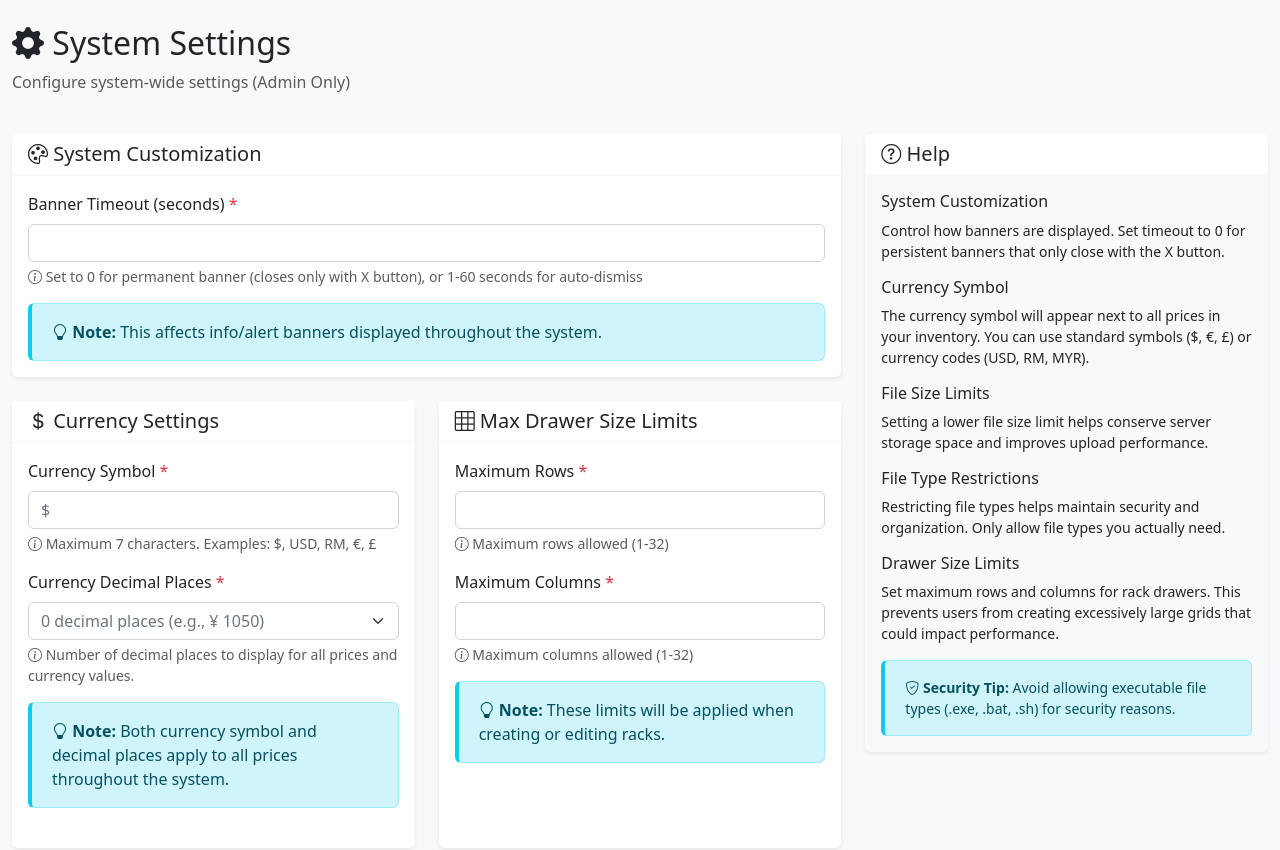
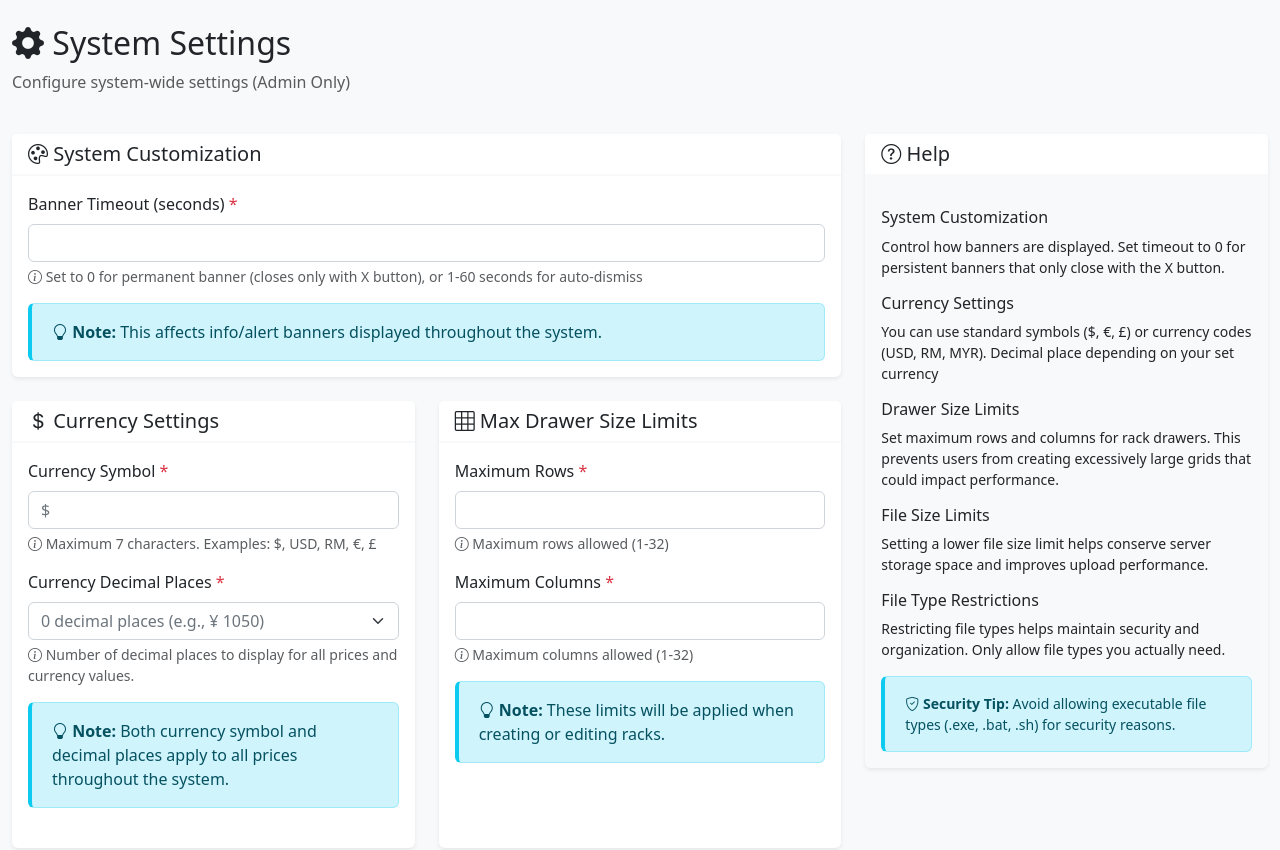
Before and after one commit to officialdanielamani/ElectroManager, a Python web app: template templates/settings_system.html in a window 1280 px wide. Shown: the top 850 px of the page. Run offline with Jinja, Linux system fonts and the light colour scheme; the template is opened without the code that fills it, so the values that code supplies are empty.

Commit message:
Fixed some UI problem

```diff
--- a/templates/qr_template_editor.html
+++ b/templates/qr_template_editor.html
@@ -328,7 +328,7 @@
             </div>
 
             <!-- Layers & Properties Sidebar -->
-            <div class="properties-sidebar" style="width: 300px; min-width: 300px; max-width: 300px; border: 1px solid var(--bs-gray-300, #ddd); border-radius: 4px; overflow-y: auto; overflow-x: hidden; display: flex; flex-direction: column; background: white;">
+            <div class="properties-sidebar" style="width: 300px; min-width: 300px; max-width: 300px; border: 1px solid var(--bs-gray-300, #ddd); border-radius: 4px; overflow-y: auto; overflow-x: hidden; display: flex; flex-direction: column;">
 
                 <!-- Fields Panel (NEW) -->
                 <div style="border-bottom: 1px solid var(--editor-border-color, #ddd);">
--- a/templates/qr_template_form.html
+++ b/templates/qr_template_form.html
@@ -7,7 +7,7 @@
     <div class="row justify-content-center">
         <div class="col-md-6">
             <div class="card">
-                <div class="card-header bg-primary text-white">
+                <div class="card-header">
                     <h4 class="mb-0"><i class="bi bi-qr-code"></i> Create New Template</h4>
                 </div>
 
@@ -53,6 +53,7 @@
                             <small>
                                 <strong>Common sizes:</strong>
                                 <ul class="mb-0 ps-3">
+                                    <li>A4: 210 × 297 mm</li>
                                     <li>4x6" Label: 101.6 × 152.4 mm</li>
                                     <li>3x3" Label: 76.2 × 76.2 mm</li>
                                     <li>30×20mm: Small sticker</li>
--- a/templates/settings_system.html
+++ b/templates/settings_system.html
@@ -252,20 +252,20 @@
                 <h5 class="mb-0"><i class="bi bi-question-circle"></i> Help</h5>
             </div>
             <div class="card-body">
-                <h6>System Customization</h6>
+                <h6 class="mt-3">System Customization</h6>
                 <p class="small">Control how banners are displayed. Set timeout to 0 for persistent banners that only close with the X button.</p>
 
-                <h6 class="mt-3">Currency Symbol</h6>
-                <p class="small">The currency symbol will appear next to all prices in your inventory. You can use standard symbols ($, €, £) or currency codes (USD, RM, MYR).</p>
+                <h6 class="mt-3">Currency Settings</h6>
+                <p class="small">You can use standard symbols ($, €, £) or currency codes (USD, RM, MYR). Decimal place depending on your set currency</p>
+
+                <h6 class="mt-3">Drawer Size Limits</h6>
+                <p class="small">Set maximum rows and columns for rack drawers. This prevents users from creating excessively large grids that could impact performance.</p>
 
                 <h6 class="mt-3">File Size Limits</h6>
                 <p class="small">Setting a lower file size limit helps conserve server storage space and improves upload performance.</p>
 
-                <h6>File Type Restrictions</h6>
+                <h6 class="mt-3">File Type Restrictions</h6>
                 <p class="small">Restricting file types helps maintain security and organization. Only allow file types you actually need.</p>
-
-                <h6 class="mt-3">Drawer Size Limits</h6>
-                <p class="small">Set maximum rows and columns for rack drawers. This prevents users from creating excessively large grids that could impact performance.</p>
 
                 <div class="alert alert-info small mb-0 mt-3">
                     <i class="bi bi-shield-check"></i> <strong>Security Tip:</strong> Avoid allowing executable file types (.exe, .bat, .sh) for security reasons.
--- a/templates/visual_storage.html
+++ b/templates/visual_storage.html
@@ -81,7 +81,7 @@
                     <div class="flex-grow-1">
                         <h5 class="mb-1">
                             <i class="bi bi-box-seam"></i> {{ rack.name }}
-                            <span class="badge bg-info">{{ rack.item_count }} items</span>
+                            <span class="badge bg-primary">{{ rack.item_count }} items</span>
                         </h5>
                         {% if rack.description %}
                         <small>{{ rack.description }}</small>
```
Also changed, not shown: templates/users.html (+2 -6 lines).
